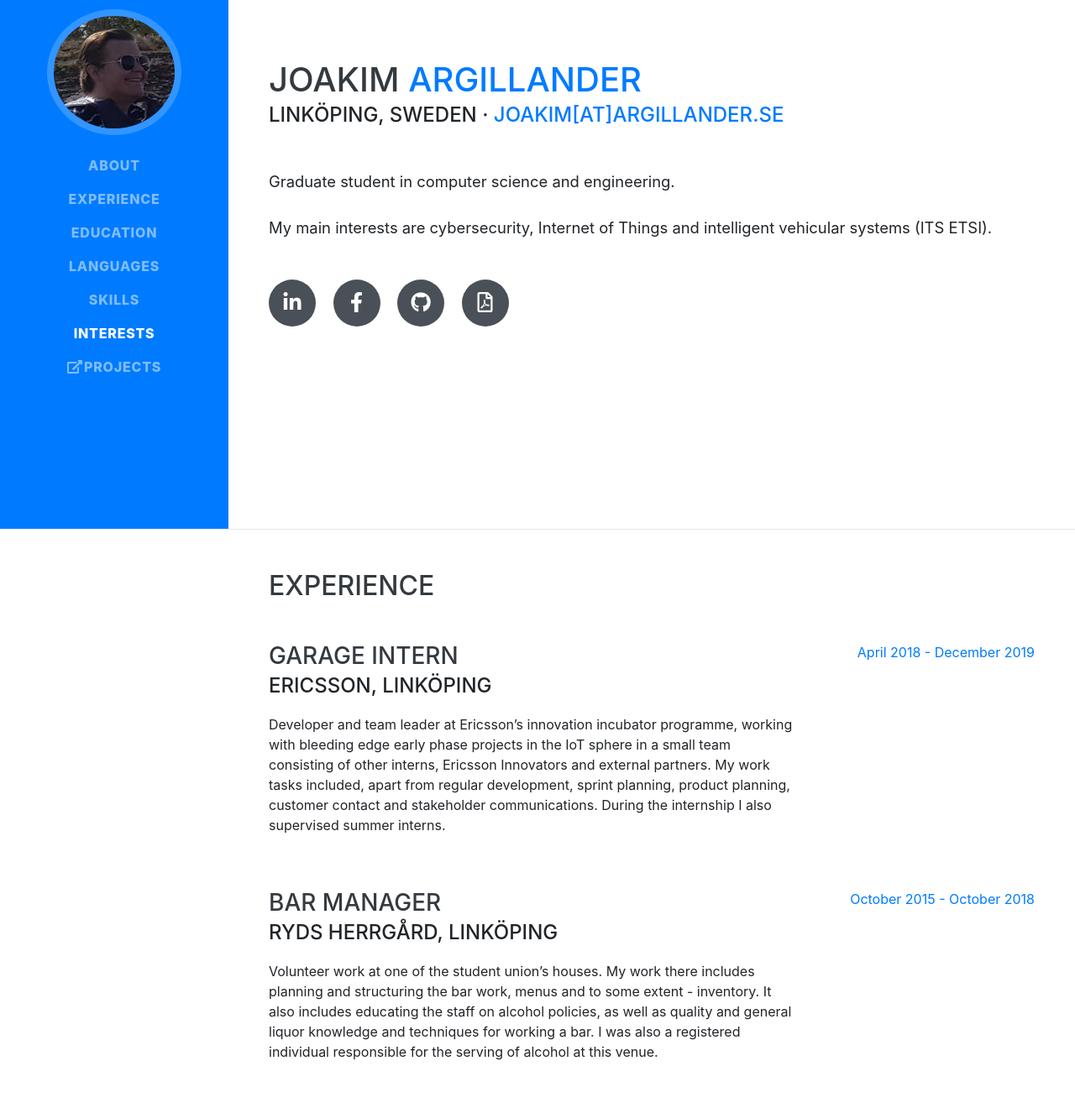
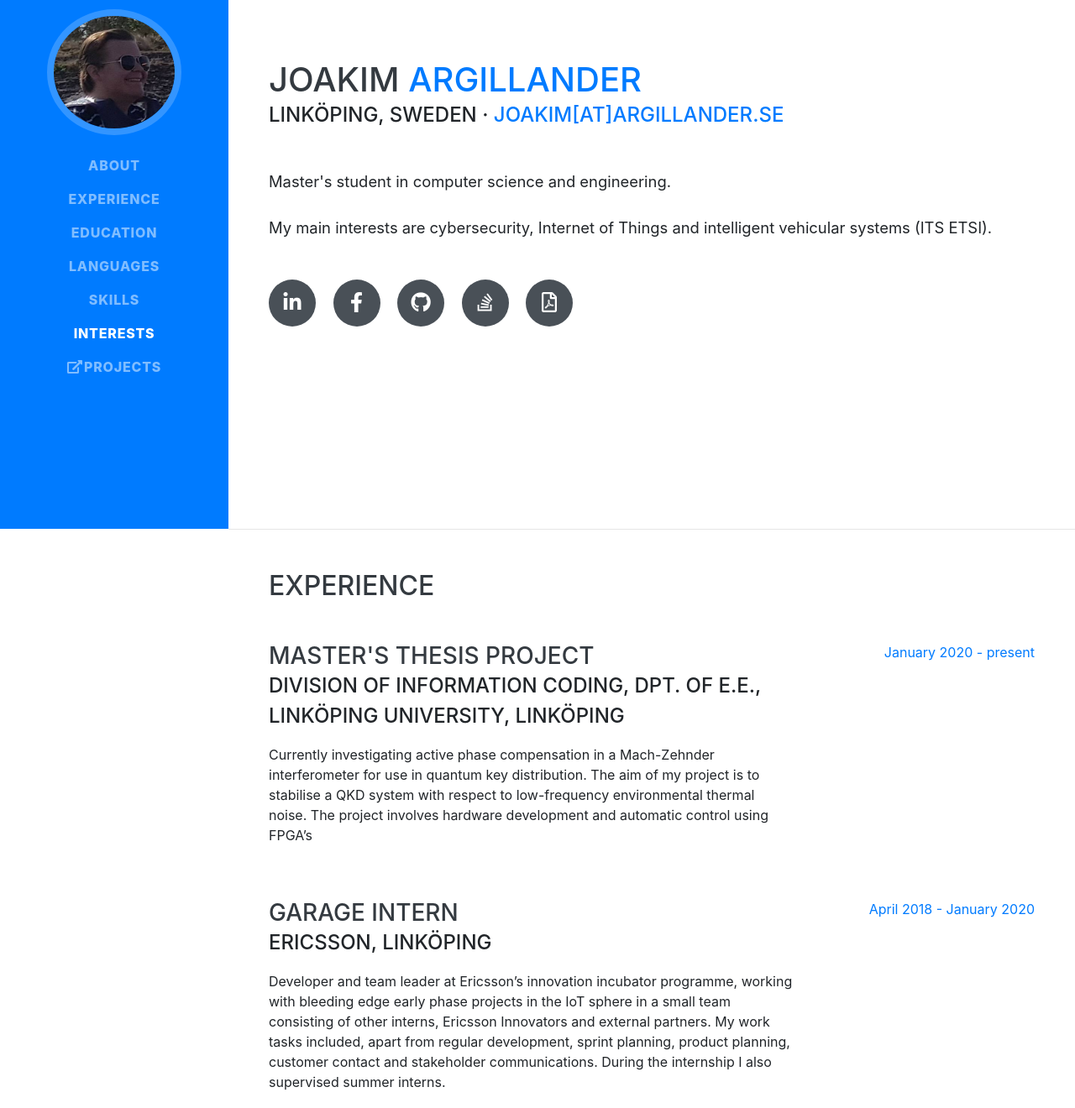
Before and after one commit to argillander/argillander.se, a website with bundled scripts: page index.html in a window 1280 px wide. Shown: the part 170-1490 px from the top of the page at 84% size. Built offline with nearby package versions, Linux system fonts and the light colour scheme; a web font is replaced by a local one.

Commit message:
Updated Master's thesis experience and resumé.

```diff
--- a/index.html
+++ b/index.html
@@ -21,6 +21,16 @@
 
     <link rel="stylesheet"
           href="https://cdn.rawgit.com/konpa/devicon/df6431e323547add1b4cf45992913f15286456d3/devicon.min.css">
+
+    <!-- Global site tag (gtag.js) - Google Analytics -->
+    <script async src="https://www.googletagmanager.com/gtag/js?id=UA-48162518-1"></script>
+    <script>
+        window.dataLayer = window.dataLayer || [];
+        function gtag(){dataLayer.push(arguments);}
+        gtag('js', new Date());
+
+        gtag('config', 'UA-48162518-1');
+    </script>
 
 
     <!-- Custom styles for this template -->
@@ -80,7 +90,7 @@
             <div class="subheading mb-5">Linköping, Sweden ·
                 <a href="#">joakim[at]argillander.se</a>
             </div>
-            <p class="lead mb-5">Graduate student in computer science and engineering.
+            <p class="lead mb-5">Master's student in computer science and engineering.
             <br>
             <br>
             My main interests are
@@ -96,6 +106,9 @@
 
                 <a href="https://github.com/argillander">
                     <i class="fab fa-github"></i>
+                </a>
+                <a href="https://stackoverflow.com/users/4083398/argillander">
+                    <i class="fab fa-stack-overflow"></i>
                 </a>
 
                 <a href="assets/Resume_Joakim_Argillander.pdf">
@@ -123,6 +136,16 @@
                       </div>
                     </div>
             -->
+            <div class="resume-item d-flex flex-column flex-md-row justify-content-between mb-5">
+                <div class="resume-content">
+                    <h3 class="mb-0">Master's Thesis Project</h3>
+                    <div class="subheading mb-3">Division of Information Coding, Dpt. of E.E., Linköping University, Linköping</div>
+                    <p>Currently investigating active phase compensation in a Mach-Zehnder interferometer for use in quantum key distribution. The aim of my project is to stabilise a QKD system with respect to low-frequency environmental thermal noise. The project involves hardware development and automatic control using FPGA’s</p>
+                </div>
+                <div class="resume-date text-md-right">
+                    <span class="text-primary">January 2020 - present</span>
+                </div>
+            </div>
 
             <div class="resume-item d-flex flex-column flex-md-row justify-content-between mb-5">
                 <div class="resume-content">
@@ -136,7 +159,7 @@
                         internship I also supervised summer interns.</p>
                 </div>
                 <div class="resume-date text-md-right">
-                    <span class="text-primary">April 2018 - December 2019</span>
+                    <span class="text-primary">April 2018 - January 2020</span>
                 </div>
             </div>
 
@@ -183,7 +206,7 @@
             <div class="resume-item d-flex flex-column flex-md-row justify-content-between mb-5">
                 <div class="resume-content">
                     <h3 class="mb-0">Linköping University </h3>
-                    <div class="subheading mb-3">Master of Science and Engineering</div>
+                    <div class="subheading mb-3">Master of Science and Engineering (Secure Systems)</div>
                     <div>Courses including Computer-, and Information Security and Cryptology. Alongside these courses
                         are
                         many project courses where theory is applied in practice that has taught the specific
```
Also changed, not shown: 1 other file.
